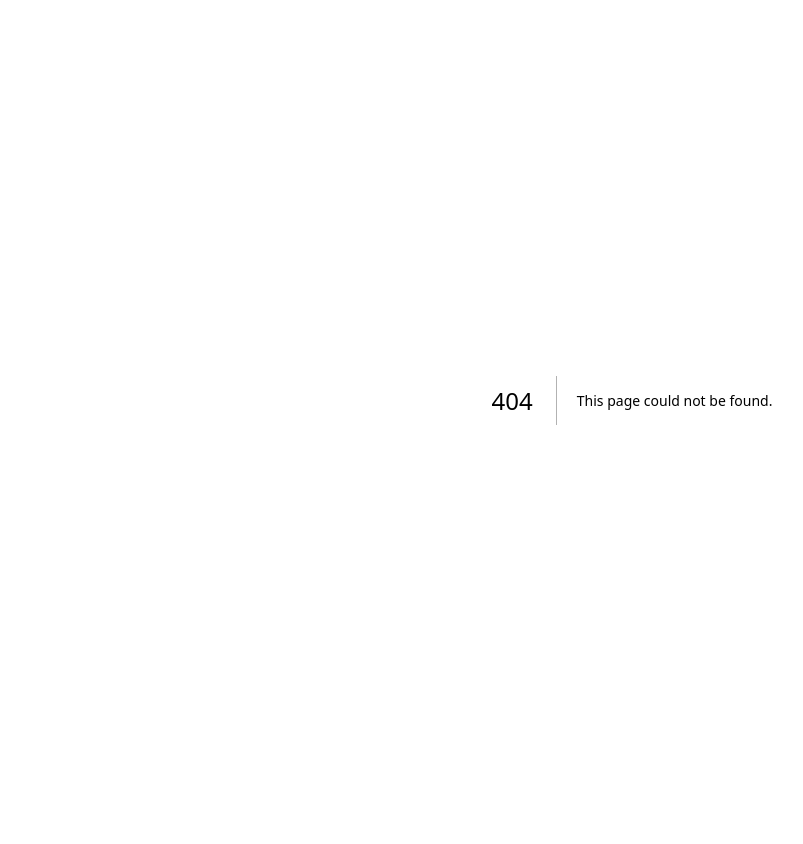
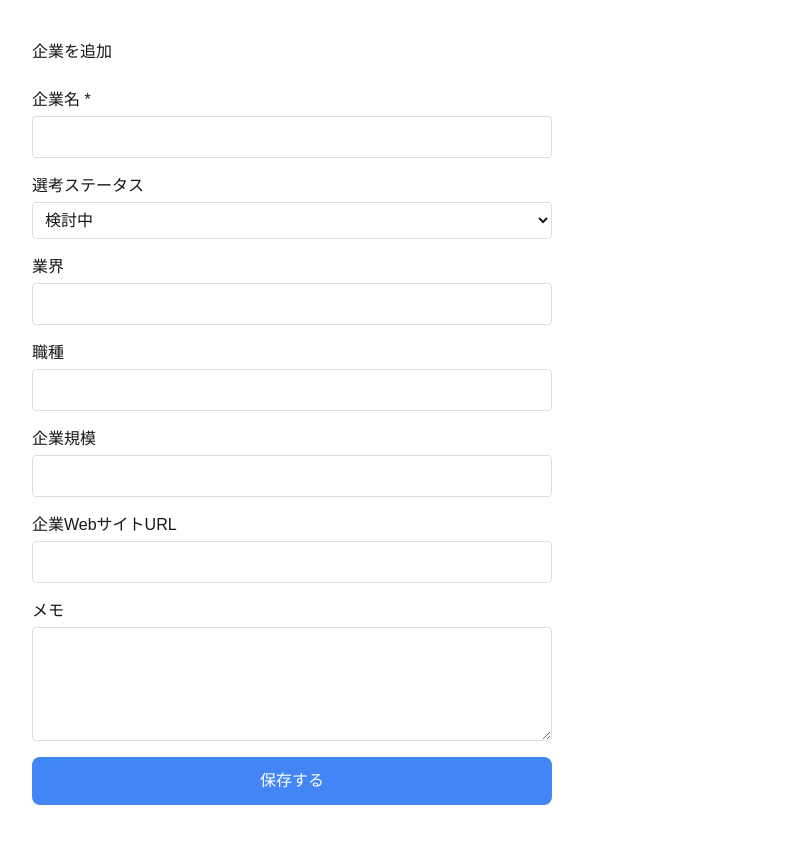
Before and after one commit to kouta-funatsu/shukatsu-app, a Next.js app: page /companies/new in a window 1280 px wide. Before the commit this address had no page. Shown: the whole page, without its empty margins (8-811 px from the left). Before the commit the page ends 800 px from the top, so only its background shows below. Built offline with nearby package versions, Linux system fonts and the light colour scheme; no server answers.

Commit message:
企業登録機能を追加

```diff
--- /dev/null
+++ b/app/companies/new/page.tsx
@@ -0,0 +1,100 @@
+'use client'
+
+import { useState } from 'react'
+import { createClient } from '@/utils/supabase'
+import { useRouter } from 'next/navigation'
+
+export default function NewCompanyPage() {
+  const supabase = createClient()
+  const router = useRouter()
+  const [loading, setLoading] = useState(false)
+  const [form, setForm] = useState({
+    name: '',
+    status: '検討中',
+    industry: '',
+    job_type: '',
+    company_size: '',
+    website_url: '',
+    memo: '',
+  })
+
+  const handleChange = (e: React.ChangeEvent<HTMLInputElement | HTMLTextAreaElement | HTMLSelectElement>) => {
+    setForm({ ...form, [e.target.name]: e.target.value })
+  }
+
+  const handleSubmit = async () => {
+    if (!form.name) return alert('企業名を入力してください')
+    setLoading(true)
+
+    const { error } = await supabase.from('companies').insert([form])
+
+    if (error) {
+      alert('エラーが発生しました')
+      console.error(error)
+    } else {
+      router.push('/companies')
+    }
+    setLoading(false)
+  }
+
+  return (
+    <div style={{ padding: '40px', maxWidth: '600px' }}>
+      <h1>企業を追加</h1>
+
+      <div style={{ display: 'flex', flexDirection: 'column', gap: '16px', marginTop: '24px' }}>
+        <div>
+          <label>企業名 *</label>
+          <input name="name" value={form.name} onChange={handleChange}
+            style={{ display: 'block', width: '100%', padding: '8px', marginTop: '4px', border: '1px solid #ddd', borderRadius: '4px' }} />
+        </div>
+
+        <div>
+          <label>選考ステータス</label>
+          <select name="status" value={form.status} onChange={handleChange}
+            style={{ display: 'block', width: '100%', padding: '8px', marginTop: '4px', border: '1px solid #ddd', borderRadius: '4px' }}>
+            <option>検討中</option>
+            <option>ES提出</option>
+            <option>選考中</option>
+            <option>内定</option>
+            <option>見送り</option>
+          </select>
+        </div>
+
+        <div>
+          <label>業界</label>
+          <input name="industry" value={form.industry} onChange={handleChange}
+            style={{ display: 'block', width: '100%', padding: '8px', marginTop: '4px', border: '1px solid #ddd', borderRadius: '4px' }} />
+        </div>
+
+        <div>
+          <label>職種</label>
+          <input name="job_type" value={form.job_type} onChange={handleChange}
+            style={{ display: 'block', width: '100%', padding: '8px', marginTop: '4px', border: '1px solid #ddd', borderRadius: '4px' }} />
+        </div>
+
+        <div>
+          <label>企業規模</label>
+          <input name="company_size" value={form.company_size} onChange={handleChange}
+            style={{ display: 'block', width: '100%', padding: '8px', marginTop: '4px', border: '1px solid #ddd', borderRadius: '4px' }} />
+        </div>
+
+        <div>
+          <label>企業WebサイトURL</label>
+          <input name="website_url" value={form.website_url} onChange={handleChange}
+            style={{ display: 'block', width: '100%', padding: '8px', marginTop: '4px', border: '1px solid #ddd', borderRadius: '4px' }} />
+        </div>
+
+        <div>
+          <label>メモ</label>
+          <textarea name="memo" value={form.memo} onChange={handleChange} rows={4}
+            style={{ display: 'block', width: '100%', padding: '8px', marginTop: '4px', border: '1px solid #ddd', borderRadius: '4px' }} />
+        </div>
+
+        <button onClick={handleSubmit} disabled={loading}
+          style={{ padding: '12px', background: '#4285f4', color: 'white', border: 'none', borderRadius: '8px', cursor: 'pointer', fontSize: '16px' }}>
+          {loading ? '保存中...' : '保存する'}
+        </button>
+      </div>
+    </div>
+  )
+}
```
